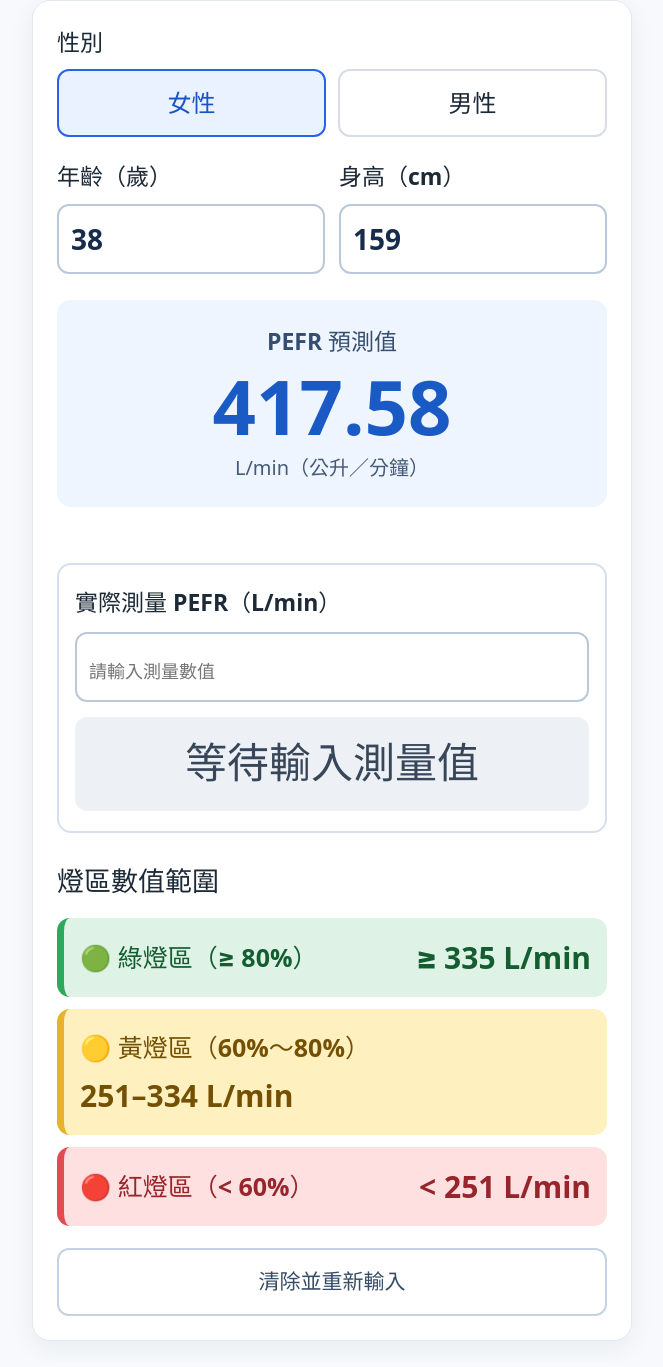
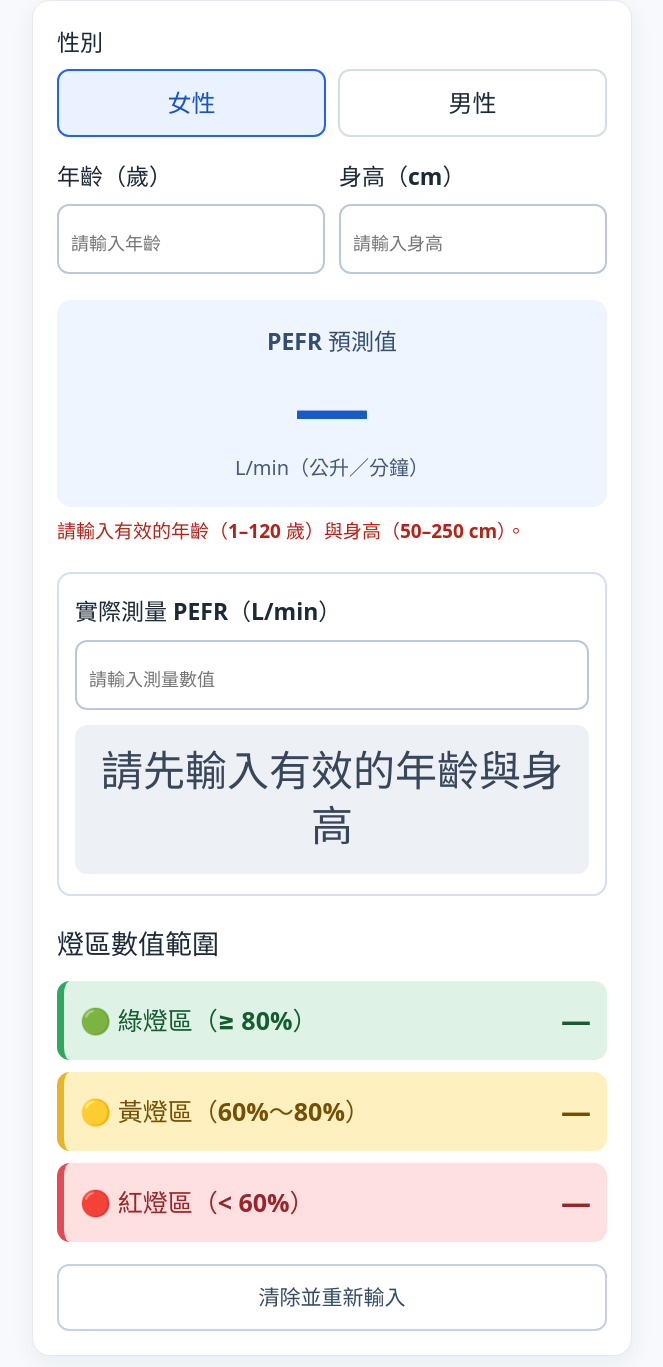
Before and after one commit to kmughrt/PEFR, a plain HTML site: page index.html in a window 1280 px wide. Shown: the part 133-1500 px from the top of the page, without its empty margins (308-971 px from the left). Drawn offline with Linux system fonts and the light colour scheme.

Commit message:
Add files via upload

```diff
--- a/index.html
+++ b/index.html
@@ -72,10 +72,10 @@
       </div>
     </div>
     <div class="two">
-      <div class="field"><label class="label" for="age">年齡（歲）</label><input id="age" type="number" inputmode="numeric" min="1" max="120" step="1" placeholder="例如 38" value="38"></div>
-      <div class="field"><label class="label" for="height">身高（cm）</label><input id="height" type="number" inputmode="decimal" min="50" max="250" step="0.1" placeholder="例如 159" value="159"></div>
+      <div class="field"><label class="label" for="age">年齡（歲）</label><input id="age" type="number" inputmode="numeric" min="1" max="120" step="1" placeholder="請輸入年齡"></div>
+      <div class="field"><label class="label" for="height">身高（cm）</label><input id="height" type="number" inputmode="decimal" min="50" max="250" step="0.1" placeholder="請輸入身高"></div>
     </div>
-    <div class="result" aria-live="polite"><div class="caption">PEFR 預測值</div><div class="number" id="predicted">417.58</div><div class="unit">L/min（公升／分鐘）</div></div>
+    <div class="result" aria-live="polite"><div class="caption">PEFR 預測值</div><div class="number" id="predicted">—</div><div class="unit">L/min（公升／分鐘）</div></div>
     <p id="error" class="error" role="status"></p>
     <div class="measure">
       <label class="label" for="actual">實際測量 PEFR（L/min）</label>
@@ -86,9 +86,9 @@
       </div>
     </div>
     <h2>燈區數值範圍</h2>
-    <div class="zone green"><div><span class="name">🟢 綠燈區（≥ 80%）</span></div><div class="range" id="green">≥ 335 L/min</div></div>
-    <div class="zone yellow"><div><span class="name">🟡 黃燈區（60%～80%）</span></div><div class="range" id="yellow">251–334 L/min</div></div>
-    <div class="zone red"><div><span class="name">🔴 紅燈區（&lt; 60%）</span></div><div class="range" id="red">&lt; 251 L/min</div></div>
+    <div class="zone green"><div><span class="name">🟢 綠燈區（≥ 80%）</span></div><div class="range" id="green">—</div></div>
+    <div class="zone yellow"><div><span class="name">🟡 黃燈區（60%～80%）</span></div><div class="range" id="yellow">—</div></div>
+    <div class="zone red"><div><span class="name">🔴 紅燈區（&lt; 60%）</span></div><div class="range" id="red">—</div></div>
     <button type="button" id="reset" class="btn">清除並重新輸入</button>
   </section>
 </main>
```
